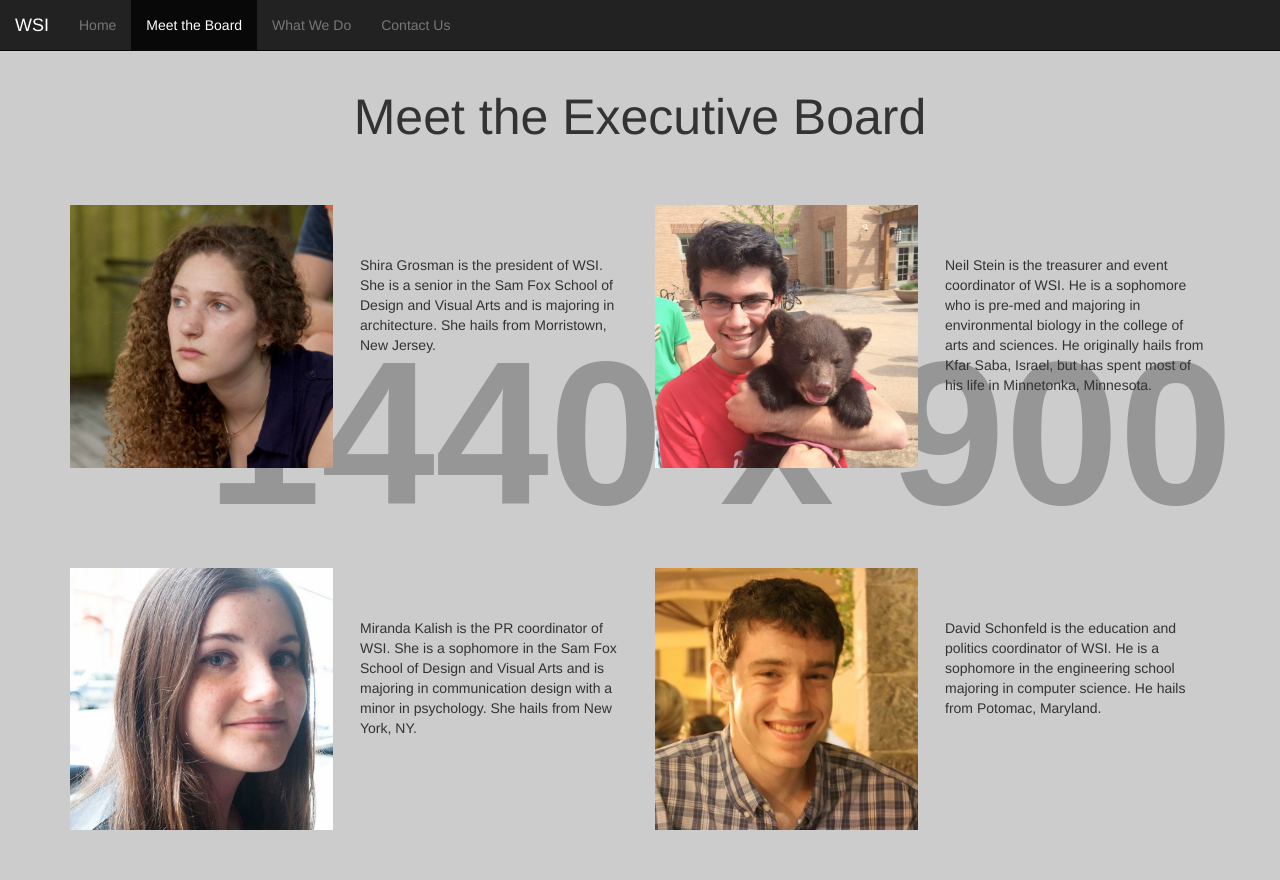
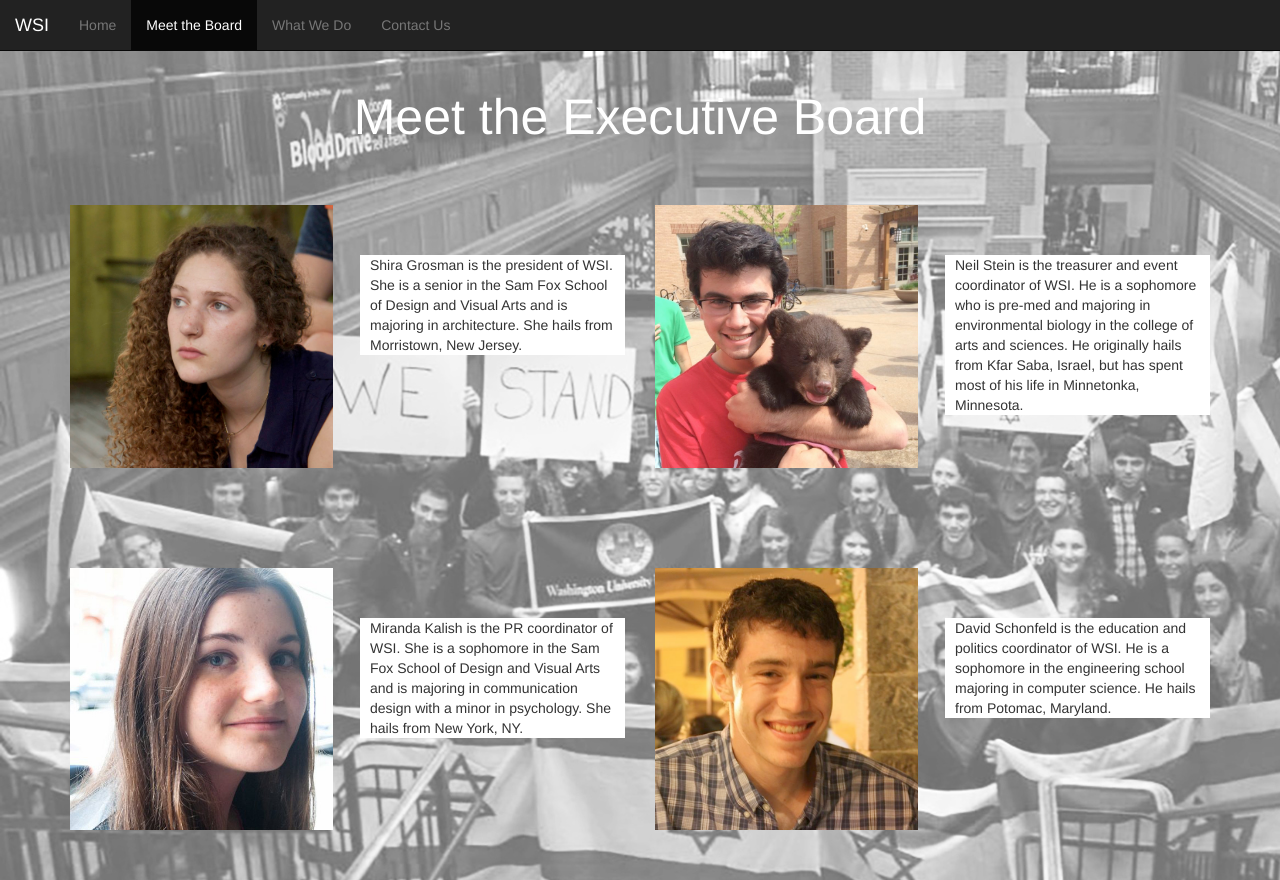
Before and after one commit to mirandakalish/WSI, a plain HTML site: page board.html in a window 1280 px wide. Drawn offline with nearby package versions, Linux system fonts and the light colour scheme; placeholder pictures from the web are drawn by us.

Commit message:
board done

```diff
--- a/css/custom.css
+++ b/css/custom.css
@@ -13,7 +13,7 @@ h2 {
 }
 
 body {
-	background-image:url(http://placehold.it/1440x900);
+	background-image:url(../background.jpg);
 }
 
 .heading {
@@ -22,6 +22,7 @@ body {
 
 .board-heading {
 	text-align:center;
+	color:#fff;
 }
 
 .portrait {
@@ -31,8 +32,11 @@ body {
 
 .bio {
 	margin-top:100px;
-	padding-bottom:50px;
 	margin-left:-100px;
+	background-color:#fff;
+	padding-bottom:-15px;
+	padding-left:10px;
+	padding-right:5px;
 }
 
 .events-info {
```
Also changed, not shown: background.jpg (added).
